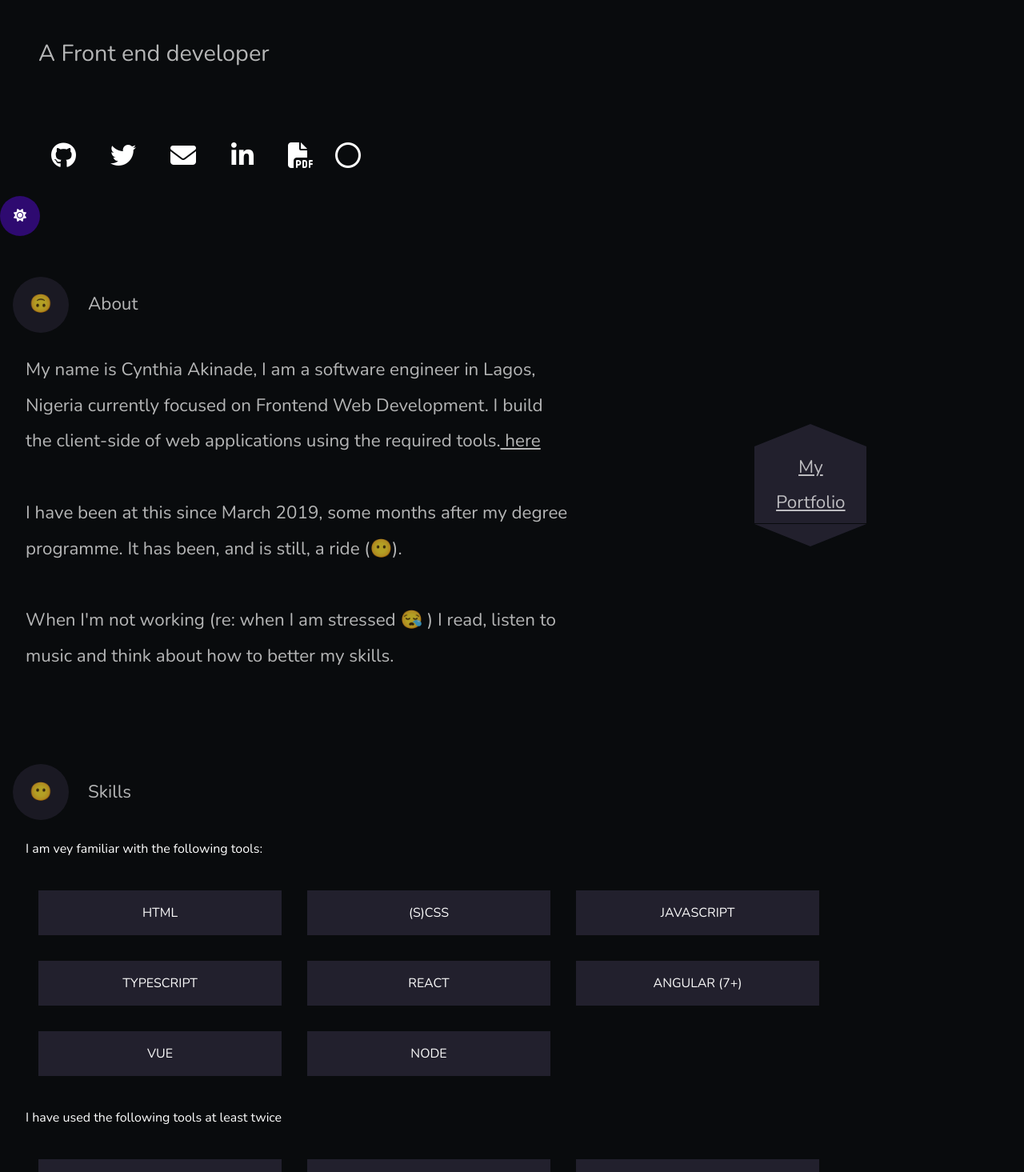
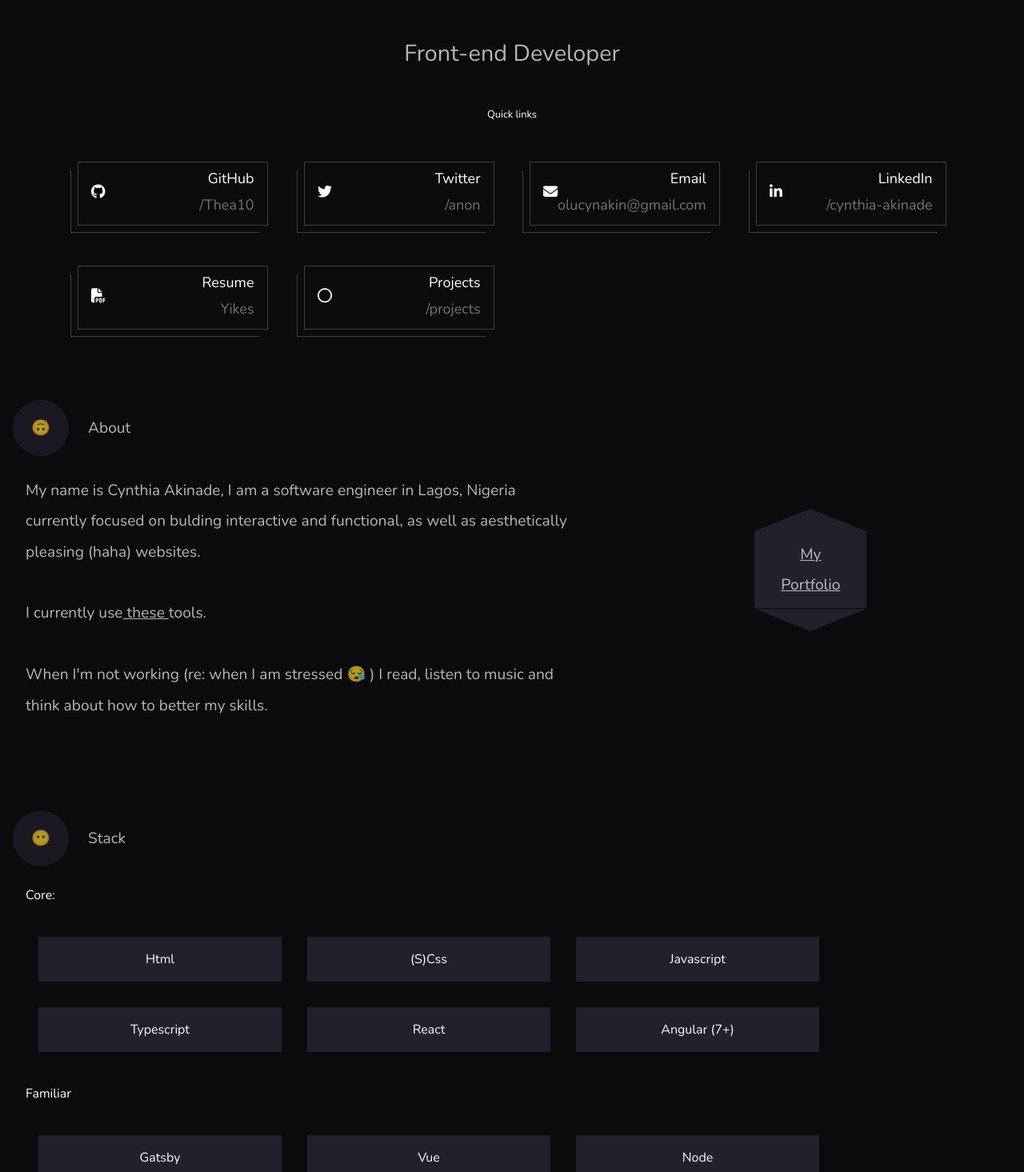
Before and after one commit to Thea10/cindidi.dev, a React (Create React App) app: page / in a window 1280 px wide. Shown: the part 305-1770 px from the top of the page at 80% size. Built offline with nearby package versions, Linux system fonts and the light colour scheme.

Commit message:
change core heir, rm theme toggle, add quick links

```diff
--- a/src/App.js
+++ b/src/App.js
@@ -1,10 +1,10 @@
-import React, { useState, useContext } from "react";
+import React from "react";
 import "./App.scss";
 import { Route, Switch } from "react-router";
 import Main from "./components/Main";
 import More from "./components/More";
-import { ThemeContext, ThemeProvider } from "./theme/ThemeProvider";
-import SwitchTheme from "./theme/SwitchTheme";
+import {  ThemeProvider } from "./theme/ThemeProvider";
+// import SwitchTheme from "./theme/SwitchTheme";
 import "./components/_components.scss";
 import Nav from "./components/Nav";
 
@@ -20,11 +20,11 @@ function App() {
 }
 
 function Holder(){
-  const [switched, toggleSwitch] = useState(true);
-  const { bodyTheme, toggle } = useContext(ThemeContext);
+  // const [switched, toggleSwitch] = useState(true);
+  // const { bodyTheme, toggle } = useContext(ThemeContext);
 
   return(
-    <div className={`App  text-center ${bodyTheme.background} `}>
+    <div className={`App  text-center  `}>
      <Nav />
 
     <Switch>
@@ -32,9 +32,9 @@ function Holder(){
       <Route exact path="/projects" component={More} />
     </Switch>
 
-    <SwitchTheme   switchTheme={toggle}
+    {/* <SwitchTheme   switchTheme={toggle}
     checked={switched}
-    toggleCheck={() => toggleSwitch(!switched)} />
+    toggleCheck={() => toggleSwitch(!switched)} /> */}
     <span>⭐⭐Designed and built by Cynthia Akinade,      © {new Date().getFullYear()}  </span>
   </div>
   )
--- a/src/components/About.js
+++ b/src/components/About.js
@@ -18,14 +18,13 @@ const About = () => {
 
           <h5 className="my-4 px-3 desc__text ">
             My name is Cynthia Akinade, I am a software engineer in Lagos,
-            Nigeria currently focused on Frontend Web Development. I build the
-            client-side of web applications using the required tools.
-            <a href="#skills"> here </a>
+            Nigeria currently focused on bulding interactive and functional, as
+            well as aesthetically pleasing (haha) websites.
             <br />
+            <br />I currently use
+             <a href="#skills"> these </a> tools.
             <br />
-            I have been at this since March 2019, some months after my degree
-            programme. It has been, and is still, a ride (😶).
-            <br />
+
             <br />
             When I'm not working (re: when I am stressed 😪 ) I read, listen to
             music and think about how to better my skills.
@@ -44,44 +43,58 @@ const About = () => {
         <div id="skills">
           <div className="d-flex align-items-center">
             <span className="desc__text circle"> 😶 </span>
-            <span className=" ml-4 desc__text "> Skills </span>
+            <span className=" ml-4 desc__text "> Stack </span>
           </div>
 
           <div className="my-4 px-3">
-            <span> I am vey familiar with the following tools: </span>
+            <span> Core: </span>
 
             <div className="row mx-0 my-4">
               <Fade className="col-sm-3  tool-cards" duration={1000} cascade>
-                <div> HTML </div>
-                <div> (S)CSS </div>
-                <div> JAVASCRIPT </div>
-                <div> TYPESCRIPT </div>
-                <div> REACT </div>
-                <div> ANGULAR (7+) </div>
-                <div> VUE </div>
-                <div>NODE </div>
+                <div> Html </div>
+                <div> (S)Css </div>
+                <div> Javascript </div>
+                <div> Typescript </div>
+                <div> React </div>
+                <div> Angular (7+) </div>
               </Fade>
             </div>
           </div>
           <div className="my-4 px-3">
-            <span> I have used the following tools at least twice</span>
+            <span> Familiar</span>
 
             <div className="row mx-0 my-4">
-              <Fade className="col-sm-3  tool-cards" duration={1500} delay={500}  cascade>
-                <div> JEST </div>
-                <div> MONGO DB </div>
-                <div> EXPRESS JS </div>
+              <Fade
+                className="col-sm-3  tool-cards"
+                duration={1500}
+                delay={500}
+                cascade
+              >
+                <div>Gatsby</div>
+                <div> Vue </div>
+                <div>Node </div>
+                <div> Jest </div>
+                <div> MongoDB </div>
+                <div> Express </div>
               </Fade>
             </div>
           </div>
 
           <div className="my-5 px-3 text-center">
-            <span> Need someone with my skillset in your team or for a project? </span>
+            <span>
+
+              Need someone with my skillset in your team or for a project?
+            </span>
 
             <div className="row justify-content-center mx-0 my-4">
-              <Fade className="col-sm-3  tool-cards" duration={1500}  cascade>
-                <div> <a href="mailto:olucyakin@gmail.com" id="email" > CLICK TO SEND AN EMAIL  </a> </div>
+              <Fade className="col-sm-3  tool-cards" duration={1500} cascade>
+                <div>
 
+                  <a href="mailto:olucyakin@gmail.com" id="email">
+
+                  🚀 ME AN EMAIL
+                  </a>
+                </div>
               </Fade>
             </div>
           </div>
--- a/src/components/Main.js
+++ b/src/components/Main.js
@@ -10,7 +10,7 @@ const Main = () => {
         className="main__header
     row mx-0 align-items-center px-2 px-sm-3 py-3 px-lg-5"
       >
-        <div className="col-lg-7 mt-5 px-0 py-5 text-center text-sm-left">
+        <div className="col-11 mt-5 mx-auto px-0 py-5 text-center">
           <Bounce className="mt-5">
             {/* <div
             className="btn btn-deep-purple w-25 mb-5 "
@@ -28,37 +28,102 @@ const Main = () => {
             duration={1000}
           >
             <h1 className="head__text mb-4"> I'm Cynthia</h1>
-            <h5 className="desc__text"> A Front end developer</h5>
+            <h5 className="desc__text">Front-end Developer</h5>
+
+            <small> Quick links</small>
           </Fade>
 
-          <div className="links row col-8 col-sm-7 p-0 mx-auto  mx-md-0 mt-5 justify-content-center justify-content-sm-between">
-            <Bounce cascade className="my-5" delay={500} duration={1000}>
+          <div className="links p-0 mx-auto  mx-md-0 mt-5  ">
+            <Bounce
+              cascade
+              className="link-bounce  "
+              delay={500}
+              duration={1000}
+            >
               <a
                 href="https://github.com/Thea10"
-                target="_blank" rel="noreferrer"
-                className="m-3 "
+                target="_blank"
+                rel="noreferrer"
+                title="Stuff I've worked on are here "
+
               >
-                <i
-                  class="fa fa-github"
-                  title="Stuff I've worked on are here "
-                ></i>
+                <div className="text_content">
+                  <i
+                    class="fa fa-github"
+
+                  ></i>
+                  <div className="text_info">
+                    <div className="link_type"> GitHub </div>
+                    <div className="link_user"> /Thea10 </div>
+                  </div>
+                </div>
               </a>
-              <a   target="_blank" rel="noreferrer" href="https://twitter.com/cynnoq" className="m-3 ">
-                <i title="I tweet weird stuff" class="fa fa-twitter   "></i>
+              <a
+                target="_blank"
+                rel="noreferrer"
+                href="https://twitter.com/cynnoq"
+                title="I tweet weird stuff"
+              >
+                <div className="text_content">
+                  <i className="fa fa-twitter   "></i>
+                  <div className="text_info">
+                    <div className="link_type"> Twitter </div>
+                    <div className="link_user"> /anon </div>
+                  </div>
+                </div>
               </a>
-              <a href="mailto:olucyakin@gmail.com" className="m-3 ">
-                <i title="Send me an email" class="fa fa-envelope  "></i>
+              <a href="mailto:olucyakin@gmail.com"  title="Send me an email"  >
+                <div className="text_content">
+                  <i className="fa fa-envelope  "></i>
+                  <div className="text_info">
+                    <div className="link_type"> Email </div>
+                    <div className="link_user"> olucynakin@gmail.com</div>
+                  </div>
+                </div>
               </a>
 
-              <a target="_blank" rel="noreferrer"  href="https://www.linkedin.com/in/cynthia-akinade-b522a2119/"className="m-3 ">
-                <i title="LinkedIn: Cynthia Akinade" class="fa fa-linkedin  "></i>
+              <a
+                target="_blank"
+                rel="noreferrer"
+                href="https://www.linkedin.com/in/cynthia-akinade-b522a2119/"
+                title="LinkedIn: Cynthia Akinade"
+
+              >
+                <div className="text_content">
+                  <i
+
+                    class="fa fa-linkedin  "
+                  ></i>
+                  <div className="text_info">
+                    <div className="link_type"> LinkedIn </div>
+                    <div className="link_user"> /cynthia-akinade</div>
+                  </div>
+                </div>
               </a>
 
-
-              <a  target="_blank" rel="noreferrer"   href="https://drive.google.com/file/d/1FgbSYwfn-BA-sSVRrwh4xdR4w44jv1hb/view?usp=sharing" className="m-3 ">
-                <i title="View my Resume" class="fa fa-file-pdf"></i>
+              <a
+                target="_blank"
+                rel="noreferrer"
+                href="https://drive.google.com/file/d/1FgbSYwfn-BA-sSVRrwh4xdR4w44jv1hb/view?usp=sharing"
+                title="View my Resume"
+              >
+                <div className="text_content">
+                  <i className="fa fa-file-pdf"></i>
+                  <div className="text_info">
+                    <div className="link_type"> Resume </div>
+                    <div className="link_user"> Yikes</div>
+                  </div>
+                </div>
               </a>
-              <NavLink to="/projects"> <i title="some projects" class="fa fa-circle-thin"  ></i> </NavLink>
+              <NavLink to="/projects"  title="some projects">
+                <div className="text_content">
+                  <i  className="fa fa-circle-thin"></i>
+                  <div className="text_info">
+                    <div className="link_type"> Projects </div>
+                    <div className="link_user"> /projects</div>
+                  </div>
+                </div>
+              </NavLink>
             </Bounce>
           </div>
         </div>
--- a/src/components/Nav.js
+++ b/src/components/Nav.js
@@ -1,6 +1,5 @@
-import React, { useContext } from "react";
+import React  from "react";
 import { NavLink } from "react-router-dom";
-import { ThemeContext } from "../theme/ThemeProvider";
 
 function toggleButton() {
   let btn = document.getElementById("animate-btn");
@@ -14,11 +13,10 @@ function toggleNav() {
 }
 
 const Nav = () => {
-  const { bodyTheme } = useContext(ThemeContext);
 
   return (
     <nav
-      className={`nav text-center navbar-expand-md navbar-light justify-content-between  align-items-center px-2 px-lg-3 px-xl-5 ${bodyTheme.background}`}
+      className={`nav text-center navbar-expand-md navbar-light justify-content-between  align-items-center px-2 px-lg-3 px-xl-5  `}
       id="head-nav"
     >
       <div className="navbar-brand  ">
--- a/src/components/_components.scss
+++ b/src/components/_components.scss
@@ -168,11 +168,77 @@ nav {
 .links {
   font-size: 2rem;
   line-height: 25px;
+  display: grid;
+  grid-template-columns: repeat(auto-fit, minmax(200px, 1fr));
+  grid-column-gap: 45px;
+  grid-row-gap: 50px;
 
-  * {
-    color: inherit;
-    &:hover{
-      color: inherit;
+  .link-bounce {
+    background-color: $background-darker;
+    border: 1px solid #3e3e3e;
+    transition: all 0.3s ease-in-out;
+    position: relative;
+    height: 80px;
+    a {
+      color: $dark-color;
+
+      &:hover {
+        text-decoration: none;
+        color: $dark-color;
+      }
+
+      .text_content {
+        display: flex;
+        justify-content: space-between;
+        align-items: center;
+        background-color: $background-darker;
+        padding: 0.5rem 1rem;
+        font-size: 18px;
+
+        .text_info {
+          display: flex;
+          flex-direction: column;
+          justify-content: space-between;
+          text-align: right;
+          .link_type {
+            margin-bottom: 0.5rem;
+          }
+          .link_user {
+            color: $copy-right;
+          }
+        }
+      }
+
+      &::after {
+        content: "";
+        position: absolute;
+        width: 100%;
+        height: 100%;
+        top: 10px;
+        z-index: -1;
+        bottom: 0;
+        left: -10px;
+        right: 0;
+        transition: all 0.3s ease-in-out;
+        border: 1px solid #3e3e3e;
+        border-top: none;
+        border-right: none;
+      }
+    }
+
+    &:hover {
+      border: 1px solid $greyed;
+      a::after {
+        background-color: $deep-purple;
+      }
+
+      &:nth-child(2n + 1) {
+        border: 1px solid $grey-sections;
+
+        a::after {
+          background-color: $greyed;
+        }
+      }
     }
   }
 }
@@ -202,7 +268,7 @@ nav {
 
 .about {
   .desc__text {
-    font-size: 1.4rem;
+    font-size: 1.2rem;
     line-height: 2;
 
     a {
@@ -243,3 +309,9 @@ nav {
     }
   }
 }
+
+.portfolio {
+  a {
+    color: $copy-right;
+  }
+}
```
Also changed, not shown: src/_base.scss (line endings or trailing spaces), src/components/More.js (line endings or trailing spaces), src/components/Scroll.js (line endings or trailing spaces), src/theme/SwitchTheme.js (line endings or trailing spaces), src/theme/ThemeProvider.js (line endings or trailing spaces), src/theme/Themes.js (line endings or trailing spaces).
